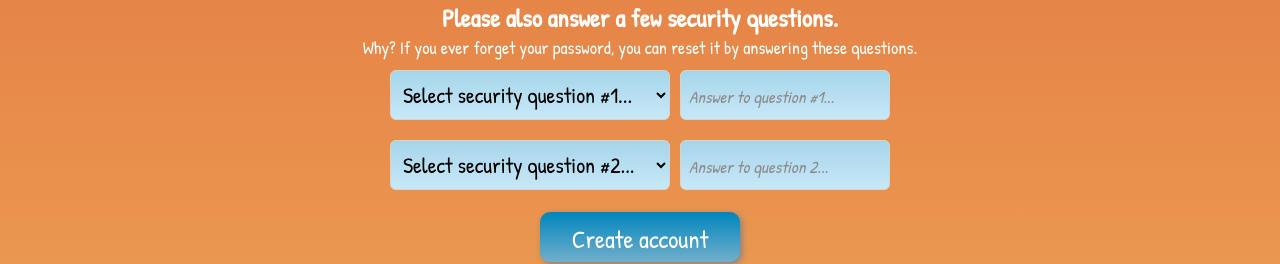
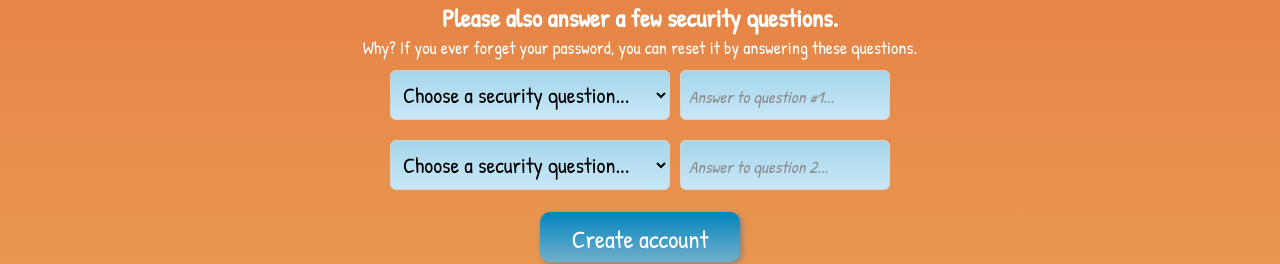
Before and after one commit to tedschu/WoofMath, a React (Vite) app in the folder client/: page /register in a window 1280 px wide. Shown: the part 841-1105 px from the top of the page. Built offline with nearby package versions, Linux system fonts and the light colour scheme; the HTML template or start-up script is replaced by a standard one; a web font is replaced by a local one.

Commit message:
updated text on security question

```diff
--- a/client/src/pages/Register.jsx
+++ b/client/src/pages/Register.jsx
@@ -168,7 +168,7 @@ function Register({ setIsLoggedIn, isLoggedIn, userInfo, setUserInfo }) {
                 className="securitySelect"
               >
                 <option value="" disabled>
-                  Select security question #1...
+                  Choose a security question...
                 </option>
                 {securityQuestions.map((question, index) => (
                   <option key={index} value={question}>
@@ -193,7 +193,7 @@ function Register({ setIsLoggedIn, isLoggedIn, userInfo, setUserInfo }) {
                 className="securitySelect"
               >
                 <option value="" disabled>
-                  Select security question #2...
+                  Choose a security question...
                 </option>
                 {securityQuestions.map((question, index) => (
                   <option key={index} value={question}>
```
